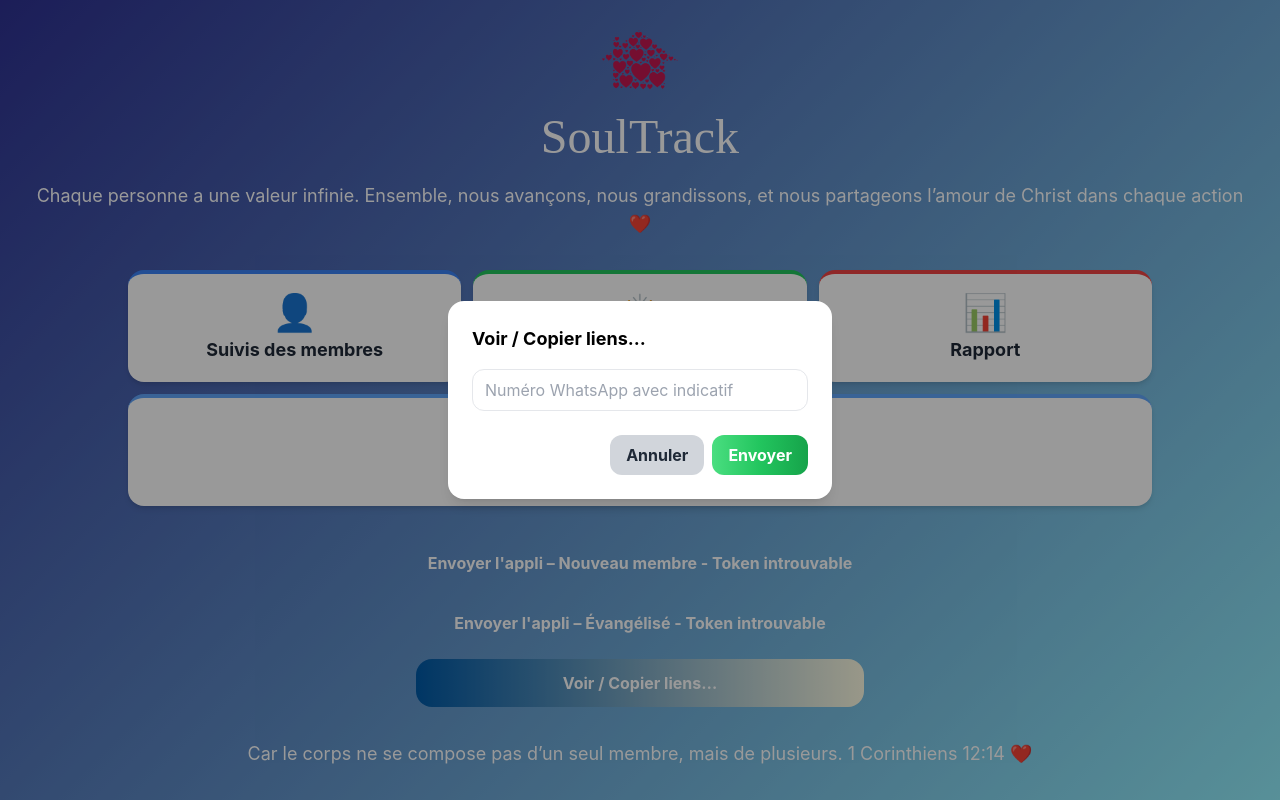
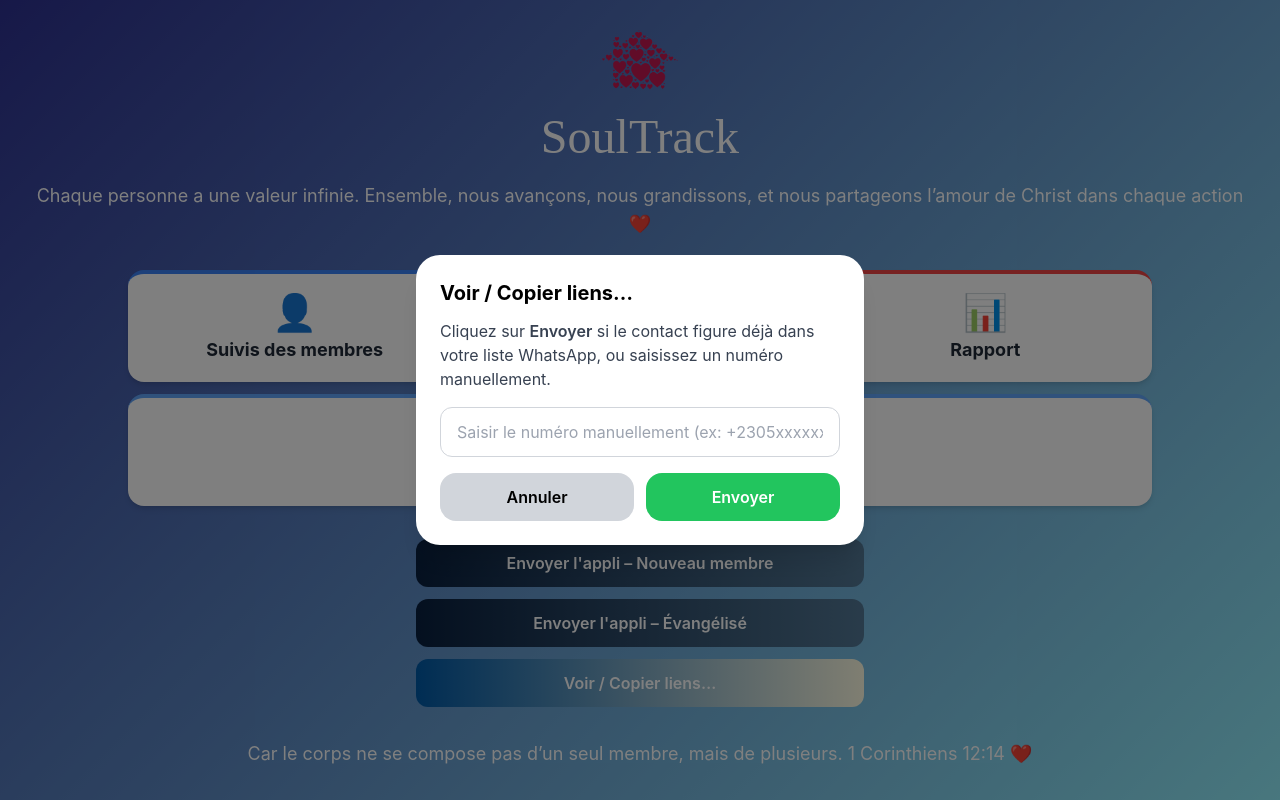
Before and after one commit to allanbavajee/soultrack, a Next.js app: page / in a window 1280 px wide. Both pictures are taken after a click on the button "Voir / Copier liens…". Built offline with nearby package versions, Linux system fonts and the light colour scheme; no server answers; the database is empty.

Commit message:
Update SendLinkPopup.js

```diff
--- a/components/SendLinkPopup.js
+++ b/components/SendLinkPopup.js
@@ -1,162 +1,81 @@
-//components/SendLinkPopup.js/
+// components/SendLinkPopup.js
 "use client";
 
-import { useState, useEffect } from "react";
-import supabase from "../lib/supabaseClient";
+import { useState } from "react";
 
-export default function SendLinkPopup({ label, type, buttonColor }) {
+export default function SendLinkPopup({ label, type, buttonColor, token }) {
   const [showPopup, setShowPopup] = useState(false);
-  const [phone, setPhone] = useState("");
-  const [token, setToken] = useState(null);
-  const [sending, setSending] = useState(false);
+  const [phoneNumber, setPhoneNumber] = useState("");
 
-  useEffect(() => {
-    if (type === "voir_copier") return;
-
-    const fetchToken = async () => {
-      const { data, error } = await supabase
-        .from("access_tokens")
-        .select("*")
-        .eq("access_type", type)
-        .limit(1)
-        .single();
-
-      if (!error && data) setToken(data.token);
-    };
-
-    fetchToken();
-  }, [type]);
-
-  const handleSend = async () => {
-    if (!phone) return alert("Veuillez entrer un numéro WhatsApp.");
-
-    setSending(true);
-
-    try {
-      // 1️⃣ Vérifier si le membre existe déjà
-      const { data: existingMember } = await supabase
-        .from("membres")
-        .select("*")
-        .eq("telephone", phone.trim())
-        .single();
-
-      let memberId;
-      if (!existingMember) {
-        // Créer le membre si inexistant
-        const { data: newMember, error: insertError } = await supabase
-          .from("membres")
-          .insert([{ telephone: phone.trim(), statut: "actif", created_at: new Date() }])
-          .select()
-          .single();
-
-        if (insertError) throw insertError;
-
-        memberId = newMember.id;
-      } else {
-        memberId = existingMember.id;
-        // Mettre à jour le statut existant
-        await supabase
-          .from("membres")
-          .update({ statut: "actif" })
-          .eq("id", memberId);
-      }
-
-      // 2️⃣ Créer un suivi si inexistant
-      const { data: existingSuivi, error: errCheck } = await supabase
-        .from("suivis_membres")
-        .select("*")
-        .eq("membre_id", memberId)
-        .single();
-
-      if (errCheck && errCheck.code !== "PGRST116") throw errCheck;
-
-      if (!existingSuivi) {
-        const { error: insertSuiviError } = await supabase.from("suivis_membres").insert([
-          {
-            membre_id: memberId,
-            statut: "envoye",
-            created_at: new Date(),
-          },
-        ]);
-
-        if (insertSuiviError) throw insertSuiviError;
-      }
-
-      // 3️⃣ Préparer le lien WhatsApp
-      const message =
-        type === "ajouter_membre"
-          ? `Voici le lien pour ajouter un nouveau membre : 👉 ${window.location.origin}/access/${token}`
-          : `Voici le lien pour ajouter un nouveau évangélisé : 👉 ${window.location.origin}/access/${token}`;
-
-      const waUrl = `https://wa.me/${phone.replace(/\D/g, "")}?text=${encodeURIComponent(
-        message
-      )}`;
-      window.open(waUrl, "_blank");
-
-      setPhone("");
-      setShowPopup(false);
-    } catch (err) {
-      console.error(err);
-      alert("Erreur lors de l'envoi du lien et création du suivi.");
-    } finally {
-      setSending(false);
-    }
+  // Détermine le lien selon le type
+  const getLink = () => {
+    const base = window.location.origin;
+    if (type === "ajouter_membre") return `${base}/add-member?token=${token}`;
+    if (type === "ajouter_evangelise") return `${base}/add-evangelise?token=${token}`;
+    return base;
   };
 
-  if ((type === "ajouter_membre" || type === "ajouter_evangelise") && !token) {
-    return (
-      <button
-        className={`w-full py-3 rounded-2xl text-white font-bold ${buttonColor} cursor-not-allowed`}
-        disabled
-      >
-        {label} - Token introuvable
-      </button>
-    );
-  }
+  const handleSend = () => {
+    const link = getLink();
+
+    if (!phoneNumber) {
+      // Si aucun numéro saisi, ouvrir WhatsApp pour choisir un contact
+      window.open(`https://api.whatsapp.com/send?text=${encodeURIComponent(link)}`, "_blank");
+    } else {
+      // Si numéro saisi manuellement, envoyer directement au numéro
+      window.open(
+        `https://api.whatsapp.com/send?phone=${phoneNumber}&text=${encodeURIComponent(link)}`,
+        "_blank"
+      );
+    }
+
+    setShowPopup(false);
+    setPhoneNumber("");
+  };
 
   return (
-    <div className="relative w-full">
+    <>
       <button
         onClick={() => setShowPopup(true)}
-        className={`w-full py-3 rounded-2xl text-white font-bold bg-gradient-to-r ${buttonColor} transition-all duration-200`}
+        className={`w-full py-3 rounded-xl font-semibold text-white bg-gradient-to-r ${buttonColor} hover:opacity-90 transition`}
       >
         {label}
       </button>
 
       {showPopup && (
-        <div className="fixed inset-0 flex items-center justify-center bg-black/40 z-50">
-          <div className="bg-white rounded-2xl p-6 w-full max-w-sm shadow-lg flex flex-col gap-4">
-            <h3 className="text-lg font-bold">{label}</h3>
-            {type !== "voir_copier" && (
-              <p className="text-sm text-gray-700">
-                Laissez vide pour sélectionner un contact existant sur WhatsApp
-              </p>
-            )}
+        <div className="fixed inset-0 bg-black/50 flex items-center justify-center z-50 p-4">
+          <div className="bg-white rounded-3xl p-6 max-w-md w-full shadow-xl relative">
+            <h2 className="text-xl font-bold mb-3">{label}</h2>
+            <p className="text-gray-700 mb-4">
+              Cliquez sur <span className="font-semibold">Envoyer</span> si le contact figure déjà dans votre liste WhatsApp,
+              ou saisissez un numéro manuellement.
+            </p>
+
             <input
               type="text"
-              placeholder="Numéro WhatsApp avec indicatif"
-              value={phone}
-              onChange={(e) => setPhone(e.target.value)}
-              className="border rounded-xl px-3 py-2 w-full"
+              placeholder="Saisir le numéro manuellement (ex: +2305xxxxxx)"
+              value={phoneNumber}
+              onChange={(e) => setPhoneNumber(e.target.value)}
+              className="w-full border border-gray-300 rounded-xl px-4 py-3 mb-4 focus:outline-none focus:ring-2 focus:ring-indigo-400"
             />
-            <div className="flex justify-end gap-2 mt-2">
+
+            <div className="flex gap-3 justify-end">
               <button
-                onClick={() => setShowPopup(false)}
-                className="px-4 py-2 rounded-xl bg-gray-300 text-gray-800 font-bold"
+                onClick={() => { setShowPopup(false); setPhoneNumber(""); }}
+                className="flex-1 py-3 bg-gray-300 hover:bg-gray-400 rounded-2xl font-semibold transition"
               >
                 Annuler
               </button>
               <button
                 onClick={handleSend}
-                disabled={sending}
-                className="px-4 py-2 rounded-xl text-white font-bold bg-gradient-to-r from-green-400 via-green-500 to-green-600"
+                className="flex-1 py-3 bg-green-500 hover:bg-green-600 text-white rounded-2xl font-semibold transition"
               >
-                {sending ? "Envoi..." : "Envoyer"}
+                Envoyer
               </button>
             </div>
           </div>
         </div>
       )}
-    </div>
+    </>
   );
 }
```
